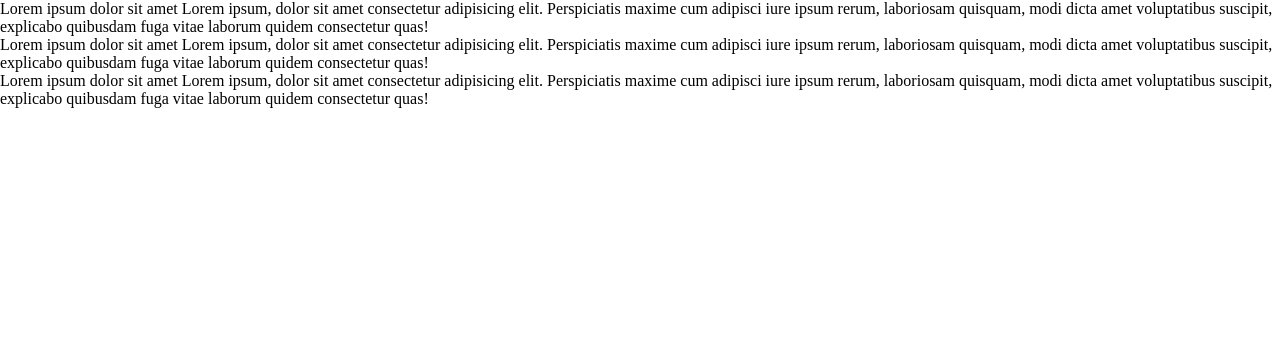
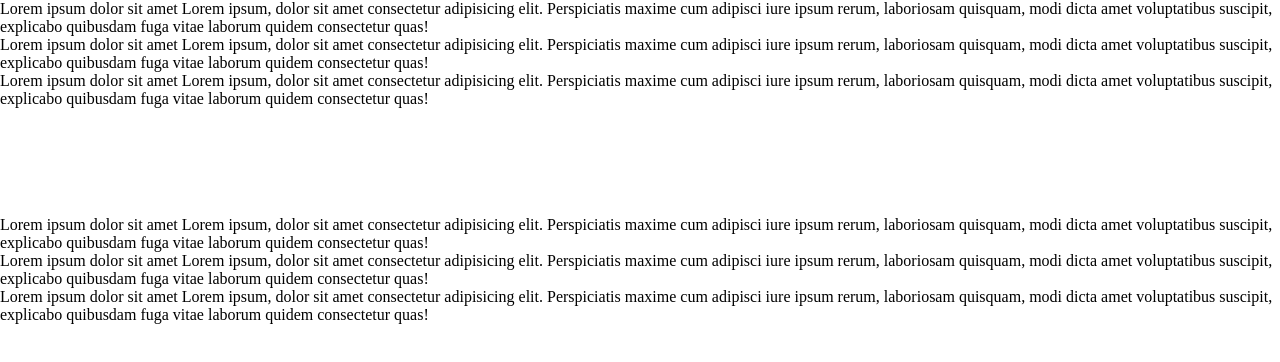
Before and after one commit to Lollypop-dot/myRep, a plain HTML site: page index.html in a window 1280 px wide. Drawn offline with Linux system fonts and the light colour scheme.

Commit message:
change index

```diff
--- a/index.html
+++ b/index.html
@@ -34,5 +34,20 @@
             <li class="Footer__link"></li>
         </ul>
     </footer>
+    <div class="container">
+        <p>
+            Lorem ipsum dolor sit amet
+            Lorem ipsum, dolor sit amet consectetur adipisicing elit. Perspiciatis maxime cum adipisci iure ipsum rerum, laboriosam quisquam, modi dicta amet voluptatibus suscipit, explicabo quibusdam fuga vitae laborum quidem consectetur quas!
+        </p>
+
+        <p>
+            Lorem ipsum dolor sit amet
+            Lorem ipsum, dolor sit amet consectetur adipisicing elit. Perspiciatis maxime cum adipisci iure ipsum rerum, laboriosam quisquam, modi dicta amet voluptatibus suscipit, explicabo quibusdam fuga vitae laborum quidem consectetur quas!
+        </p>
+        <p>
+            Lorem ipsum dolor sit amet
+            Lorem ipsum, dolor sit amet consectetur adipisicing elit. Perspiciatis maxime cum adipisci iure ipsum rerum, laboriosam quisquam, modi dicta amet voluptatibus suscipit, explicabo quibusdam fuga vitae laborum quidem consectetur quas!
+        </p>
+    </div>
 </body>
 </html>
```
Also changed, not shown: 1 other file.
